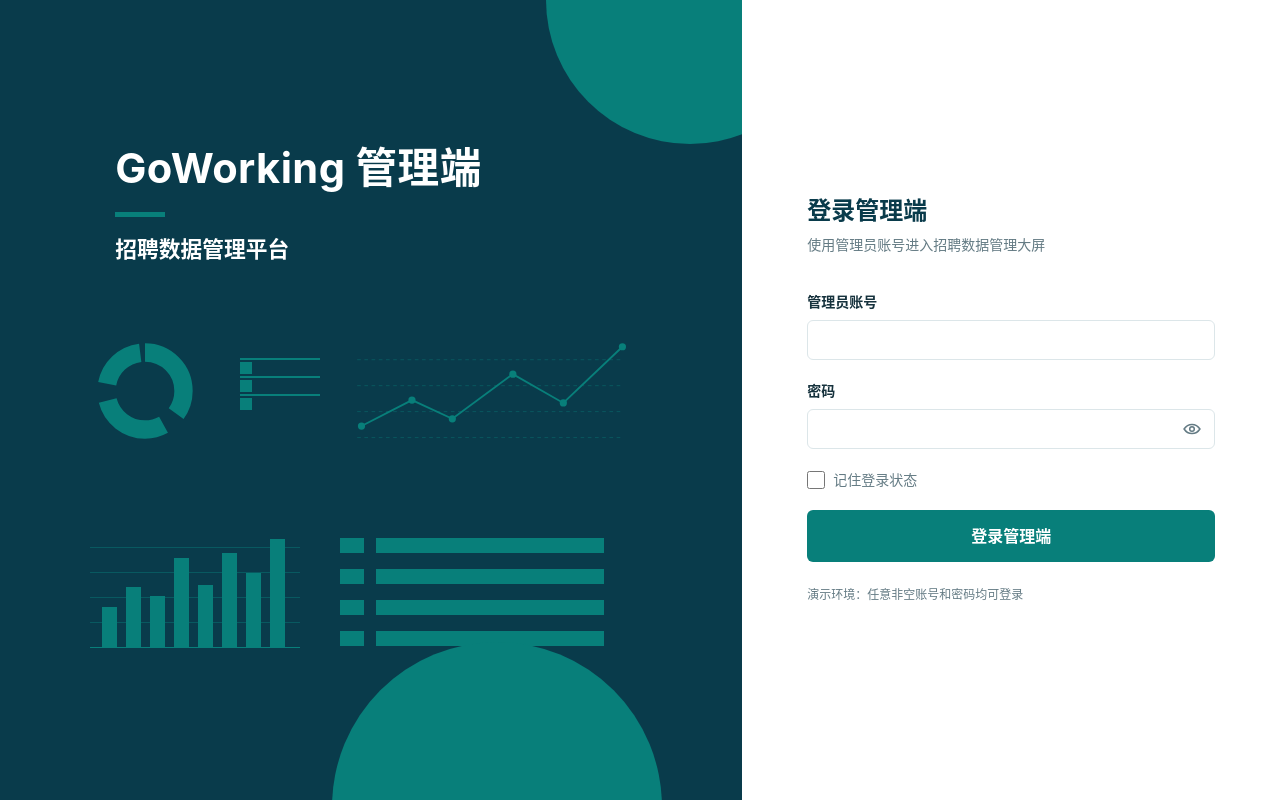
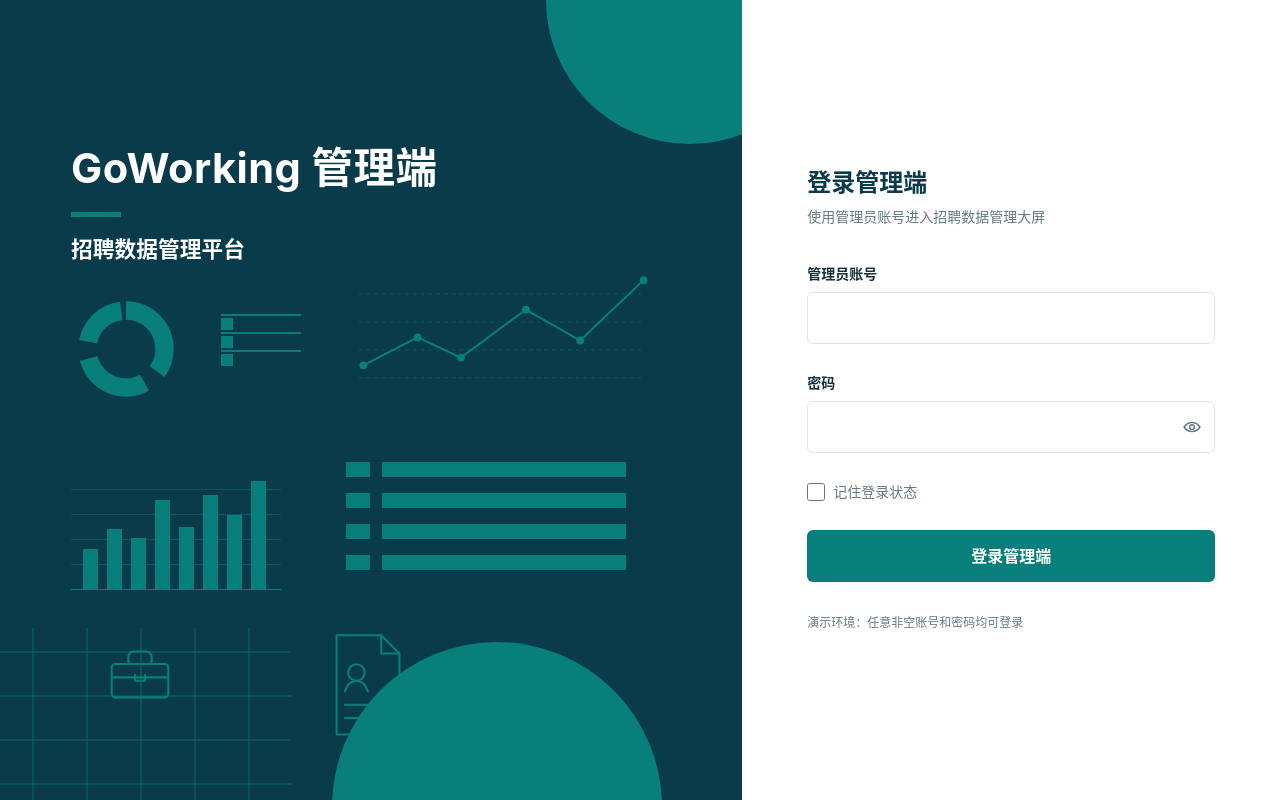
Before and after one commit to JamesRony-331/FindWork, a Vue app in the folder admin/: page /login in a window 1280 px wide. Built offline with nearby package versions, Linux system fonts and the light colour scheme.

Commit message:
fix: align admin visual fidelity

```diff
--- a/admin/src/components/MetricCard.vue
+++ b/admin/src/components/MetricCard.vue
@@ -1,5 +1,6 @@
 <script setup>
 import { computed } from 'vue'
+import AppIcon from './AppIcon.vue'
 
 const props = defineProps({
   metric: { type: Object, required: true },
@@ -7,10 +8,20 @@ const props = defineProps({
 
 const formattedValue = computed(() => new Intl.NumberFormat('zh-CN').format(props.metric.value ?? 0))
 const changeClass = computed(() => Number(props.metric.change) < 0 ? 'metric-card__change--down' : 'metric-card__change--up')
+const metricPresentation = computed(() => ({
+  'job-count': { icon: 'briefcase', tone: 'primary' },
+  'user-count': { icon: 'user', tone: 'info' },
+  'pending-cleanup': { icon: 'clean', tone: 'warning' },
+  'today-tasks': { icon: 'collection', tone: 'primary' },
+}[props.metric.id] ?? { icon: 'dashboard', tone: 'primary' }))
 </script>
 
 <template>
   <article class="metric-card panel" :aria-label="`${metric.label}：${formattedValue}${metric.unit ?? ''}`">
+    <span class="metric-card__icon" :class="`metric-card__icon--${metricPresentation.tone}`" aria-hidden="true">
+      <AppIcon :name="metricPresentation.icon" />
+    </span>
+    <div class="metric-card__content">
       <p class="metric-card__label">{{ metric.label }}</p>
       <p class="metric-card__value">
         {{ formattedValue }}<span v-if="metric.unit" class="metric-card__unit">{{ metric.unit }}</span>
@@ -19,15 +30,48 @@ const changeClass = computed(() => Number(props.metric.change) < 0 ? 'metric-car
         <span aria-hidden="true">{{ Number(metric.change) < 0 ? '↓' : '↑' }}</span>
         {{ Math.abs(Number(metric.change) || 0) }}% {{ metric.changeLabel }}
       </p>
+    </div>
   </article>
 </template>
 
 <style scoped>
 .metric-card {
   display: grid;
+  grid-template-columns: 56px minmax(0, 1fr);
+  align-items: center;
   gap: var(--space-2);
   min-width: 0;
   padding: var(--space-5);
+}
+
+.metric-card__icon {
+  display: grid;
+  width: 56px;
+  height: 56px;
+  place-items: center;
+  border: 1px solid var(--color-border);
+  border-radius: var(--radius-control);
+  color: var(--color-primary);
+}
+
+.metric-card__icon .app-icon {
+  width: 30px;
+  height: 30px;
+  stroke-width: 2;
+}
+
+.metric-card__icon--info {
+  color: var(--color-info);
+}
+
+.metric-card__icon--warning {
+  color: var(--color-warning);
+}
+
+.metric-card__content {
+  display: grid;
+  min-width: 0;
+  gap: var(--space-1);
 }
 
 .metric-card__label {
--- a/admin/src/components/SourceDonut.vue
+++ b/admin/src/components/SourceDonut.vue
@@ -71,7 +71,7 @@ const summary = computed(() => rowsWithPercent.value.map((row) => `${row.label}
 
 .source-donut__chart {
   display: grid;
-  width: min(100%, 176px);
+  width: min(100%, 188px);
   aspect-ratio: 1;
   place-items: center;
   margin: 0 auto;
@@ -117,7 +117,7 @@ const summary = computed(() => rowsWithPercent.value.map((row) => `${row.label}
 .source-donut__marker {
   width: 8px;
   height: 8px;
-  border-radius: 50%;
+  border-radius: 2px;
 }
 
 @media (max-width: 440px) {
--- a/admin/src/components/TrendChart.vue
+++ b/admin/src/components/TrendChart.vue
@@ -7,7 +7,7 @@ const props = defineProps({
   title: { type: String, required: true },
 })
 
-const chartWidth = 320
+const chartWidth = 560
 const chartHeight = 156
 const chartPadding = 18
 const headingId = useId()
@@ -28,9 +28,12 @@ const summary = computed(() => props.rows.map((row) => `${row.label} ${row.value
       role="img"
       :aria-label="`${title}：${summary}`"
     >
-      <path d="M18 30H302M18 78H302M18 126H302" class="trend-chart__grid" />
+      <path d="M18 30H542M18 78H542M18 126H542" class="trend-chart__grid" />
       <polyline :points="points" class="trend-chart__line" />
-      <circle v-for="(row, index) in rows" :key="row.id" :cx="coordinates[index]?.x" :cy="coordinates[index]?.y" r="3" class="trend-chart__point" />
+      <g v-for="(row, index) in rows" :key="row.id">
+        <text :x="coordinates[index]?.x" :y="Math.max(Number(coordinates[index]?.y) - 9, 12)" class="trend-chart__point-value">{{ row.value }}</text>
+        <circle :cx="coordinates[index]?.x" :cy="coordinates[index]?.y" r="3" class="trend-chart__point" />
+      </g>
     </svg>
     <ul class="trend-chart__values" :aria-label="`${title}数据列表`">
       <li v-for="row in rows" :key="row.id"><span>{{ row.label }}</span><strong>{{ row.value }}</strong></li>
@@ -58,6 +61,7 @@ const summary = computed(() => props.rows.map((row) => `${row.label} ${row.value
 .trend-chart__grid {
   fill: none;
   stroke: var(--color-border);
+  stroke-dasharray: 4 4;
   stroke-width: 1;
 }
 
@@ -70,9 +74,15 @@ const summary = computed(() => props.rows.map((row) => `${row.label} ${row.value
 }
 
 .trend-chart__point {
-  fill: var(--color-surface);
+  fill: currentColor;
   stroke: currentColor;
   stroke-width: 2;
+}
+
+.trend-chart__point-value {
+  fill: var(--color-text);
+  font-size: 9px;
+  text-anchor: middle;
 }
 
 .trend-chart__values {
@@ -89,7 +99,15 @@ const summary = computed(() => props.rows.map((row) => `${row.label} ${row.value
 }
 
 .trend-chart__values strong {
-  color: var(--color-text);
+  position: absolute;
+  width: 1px;
+  height: 1px;
+  padding: 0;
+  margin: -1px;
+  overflow: hidden;
+  clip: rect(0, 0, 0, 0);
+  white-space: nowrap;
+  border: 0;
 }
 
 @media (prefers-reduced-motion: reduce) {
--- a/admin/src/styles/responsive.css
+++ b/admin/src/styles/responsive.css
@@ -1,6 +1,6 @@
 @media (max-width: 1100px) {
   #app .dashboard-view .dashboard-grid--primary {
-    grid-template-columns: minmax(0, 1.3fr) minmax(280px, 1fr);
+    grid-template-columns: minmax(0, 1.15fr) minmax(280px, 1fr);
   }
 
   #app .admin-shell .admin-header__updated .app-icon {
--- a/admin/src/views/DashboardView.vue
+++ b/admin/src/views/DashboardView.vue
@@ -157,7 +157,7 @@ import {
 }
 
 .dashboard-grid--primary {
-  grid-template-columns: minmax(0, 1.55fr) minmax(300px, 1fr);
+  grid-template-columns: minmax(0, 1.1fr) minmax(380px, 1fr);
 }
 
 .dashboard-grid--secondary,
@@ -173,10 +173,6 @@ import {
 .dashboard-grid--primary :deep(.source-donut) {
   gap: var(--space-2);
   padding: var(--space-4);
-}
-
-.dashboard-grid--primary :deep(.trend-chart__graphic) {
-  height: 150px;
 }
 
 .dashboard-grid--secondary :deep(.horizontal-bars),
--- a/admin/src/views/LoginView.vue
+++ b/admin/src/views/LoginView.vue
@@ -57,6 +57,18 @@ function submitLogin() {
         <div class="login-visual__records">
           <span></span><span></span><span></span><span></span>
         </div>
+        <svg class="login-visual__lower-grid" viewBox="0 0 300 180" role="presentation">
+          <path d="M0 24H300M0 68H300M0 112H300M0 156H300M42 0V180M96 0V180M150 0V180M204 0V180M258 0V180" />
+        </svg>
+        <svg class="login-visual__briefcase" viewBox="0 0 84 72" role="presentation">
+          <rect x="8" y="24" width="68" height="40" rx="4" />
+          <path d="M28 24v-8c0-4 3-7 7-7h14c4 0 7 3 7 7v8M8 40h68M36 37v7h12v-7" />
+        </svg>
+        <svg class="login-visual__resume" viewBox="0 0 104 128" role="presentation">
+          <path d="M14 4h54l22 22v98H14zM68 4v22h22" />
+          <circle cx="38" cy="49" r="10" />
+          <path d="M24 72c3-9 8-13 14-13s11 4 14 13M24 88h56M24 104h46" />
+        </svg>
       </div>
     </section>
 
@@ -164,7 +176,7 @@ function submitLogin() {
 .login-visual__brand {
   position: relative;
   z-index: 1;
-  padding: clamp(72px, 18vh, 160px) clamp(48px, 9vw, 128px) 0;
+  padding: clamp(72px, 18vh, 160px) clamp(48px, 5.55vw, 80px) 0;
 }
 
 .login-visual__title {
@@ -189,15 +201,15 @@ function submitLogin() {
 
 .login-visual__dashboard {
   position: absolute;
-  right: clamp(32px, 8vw, 128px);
-  bottom: clamp(44px, 9vh, 108px);
-  left: clamp(32px, 7vw, 112px);
-  min-height: 400px;
+  right: clamp(40px, 6.25vw, 90px);
+  bottom: 0;
+  left: clamp(40px, 5.55vw, 80px);
+  min-height: 540px;
 }
 
 .login-visual__donut {
   position: absolute;
-  top: 8px;
+  top: 34px;
   left: 0;
   width: 110px;
   aspect-ratio: 1;
@@ -227,7 +239,7 @@ function submitLogin() {
 
 .login-visual__legend {
   position: absolute;
-  top: 30px;
+  top: 54px;
   left: 150px;
   display: grid;
   gap: 16px;
@@ -274,7 +286,7 @@ function submitLogin() {
 
 .login-visual__bars {
   position: absolute;
-  bottom: 80px;
+  bottom: 210px;
   left: 0;
   display: flex;
   align-items: end;
@@ -306,7 +318,7 @@ function submitLogin() {
 .login-visual__records {
   position: absolute;
   right: 36px;
-  bottom: 82px;
+  bottom: 230px;
   display: grid;
   gap: 16px;
   width: min(48%, 280px);
@@ -328,6 +340,38 @@ function submitLogin() {
   height: 15px;
   content: '';
   background: var(--color-primary);
+}
+
+.login-visual__lower-grid,
+.login-visual__briefcase,
+.login-visual__resume {
+  position: absolute;
+  fill: none;
+  stroke: var(--color-primary);
+  stroke-linecap: round;
+  stroke-linejoin: round;
+}
+
+.login-visual__lower-grid {
+  bottom: -8px;
+  left: -80px;
+  width: 300px;
+  stroke-width: 1;
+  opacity: 0.7;
+}
+
+.login-visual__briefcase {
+  bottom: 96px;
+  left: 34px;
+  width: 70px;
+  stroke-width: 2.5;
+}
+
+.login-visual__resume {
+  bottom: 62px;
+  left: min(43%, 286px);
+  width: 86px;
+  stroke-width: 2.5;
 }
 
 .login-form-area {
@@ -359,8 +403,12 @@ function submitLogin() {
 
 .login-form {
   display: grid;
-  gap: var(--space-5);
+  gap: 28px;
   margin-top: 36px;
+}
+
+.login-page .field__control {
+  min-height: 52px;
 }
 
 .login-password-control {
```
Also changed, not shown: 2 other files (tests, documents, lock files or other folders). Lines whose indentation alone changed are shown as unchanged.
